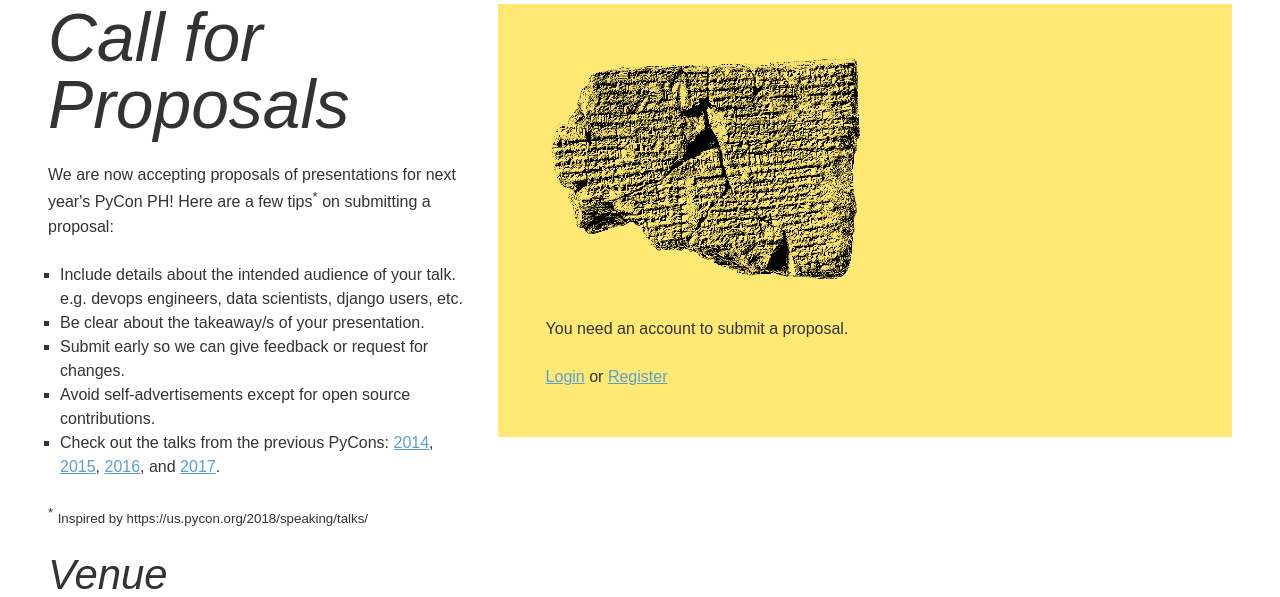
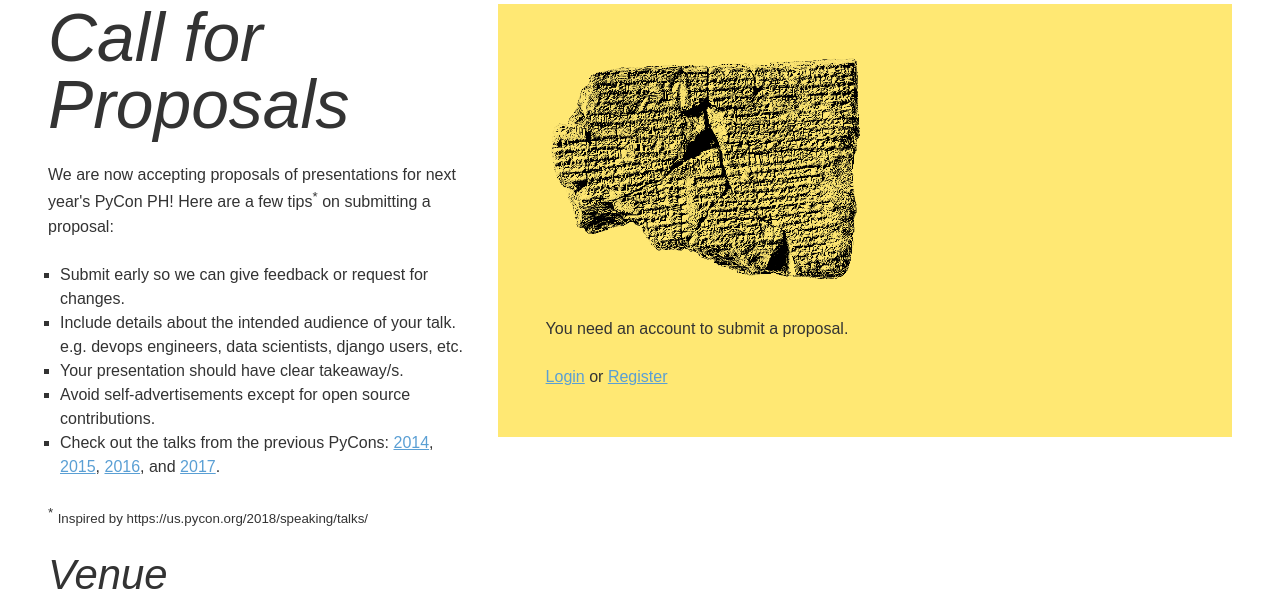
Before and after one commit to pythonph/pycon-2018, a Django app: page /cfp/ in a window 1280 px wide. Shown: the part 178-775 px from the top of the page. Run offline with Django 3.2, Linux system fonts and the light colour scheme; parts of the project's set-up code (start-up, migrations or seed data) failed here and were passed over; some libraries are stand-ins or nearby versions.

Commit message:
Update cfp tips

```diff
--- a/pyconph/program/templates/program/cfp.html
+++ b/pyconph/program/templates/program/cfp.html
@@ -12,10 +12,10 @@
       Here are a few tips<sup>*</sup> on submitting a proposal:
     </p>
     <ul>
+      <li>Submit early so we can give feedback or request for changes.
       <li>Include details about the intended audience of your talk. e.g. devops
         engineers, data scientists, django users, etc.
-      <li>Be clear about the takeaway/s of your presentation.
-      <li>Submit early so we can give feedback or request for changes.
+      <li>Your presentation should have clear takeaway/s.
       <li>Avoid self-advertisements except for open source contributions.
       <li>Check out the talks from the previous PyCons:
         <a href='https://pycon-2014.python.ph/#schedule'>2014</a>,
```
